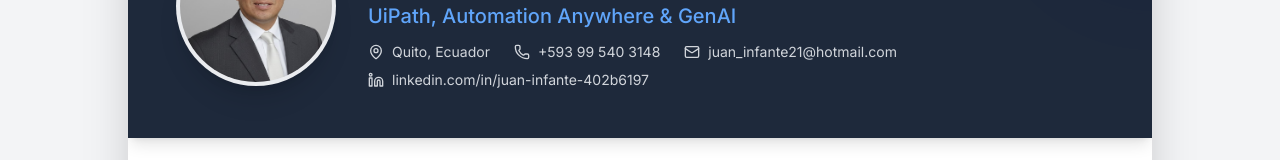
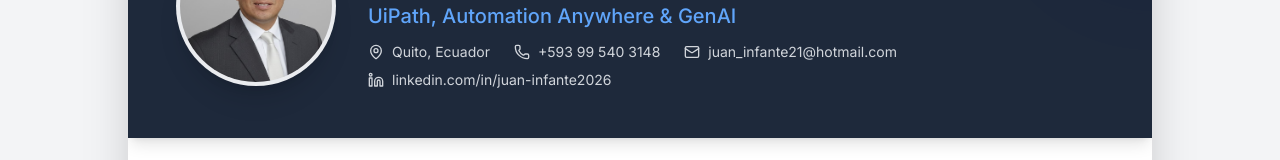
Before and after one commit to juankinfante4729-rgb/Hoja-de-Vida, a React (Vite) app: page / in a window 1280 px wide. Shown: the part 154-314 px from the top of the page. Built offline with nearby package versions, Linux system fonts and the light colour scheme.

Commit message:
Se modifica linkedin

```diff
--- a/constants.ts
+++ b/constants.ts
@@ -7,7 +7,7 @@
   email: "juan_infante21@hotmail.com",
   phone: "+593 99 540 3148",
   location: "Quito, Ecuador",
-  linkedin: "linkedin.com/in/juan-infante-402b6197",
+  linkedin: "linkedin.com/in/juan-infante2026",
   image: "/Juan_Carlos.png",
   // BEST PRACTICE: Resumen que explica "Vibe Coding" en lenguaje corporativo (aceleración, enfoque en resultados)
   summary: "Ingeniero en Sistemas y Especialista en Transformación Digital con más de 16 años de trayectoria. Enfocado en la adopción estratégica de Inteligencia Artificial Generativa y paradigmas de 'Vibe Coding' para acelerar el desarrollo de software y la automatización de procesos. Poseo una sólida base técnica en administración de sistemas Unix/Linux y plataformas Core de Telecomunicaciones. Experto en Business Intelligence y en cerrar la brecha entre Negocio y TI, evolucionando de la operación crítica hacia ecosistemas de automatización inteligente (RPA + AI) y toma de decisiones basada en datos.",
```
